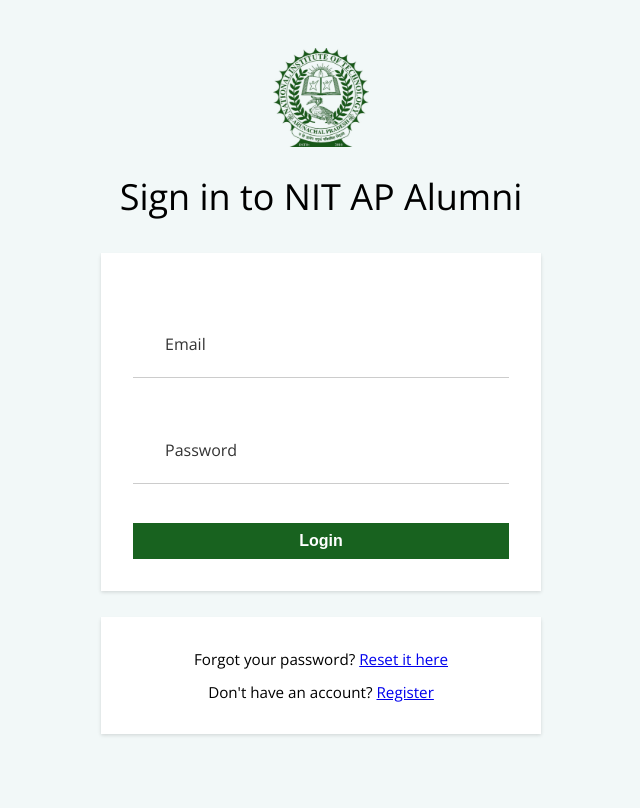
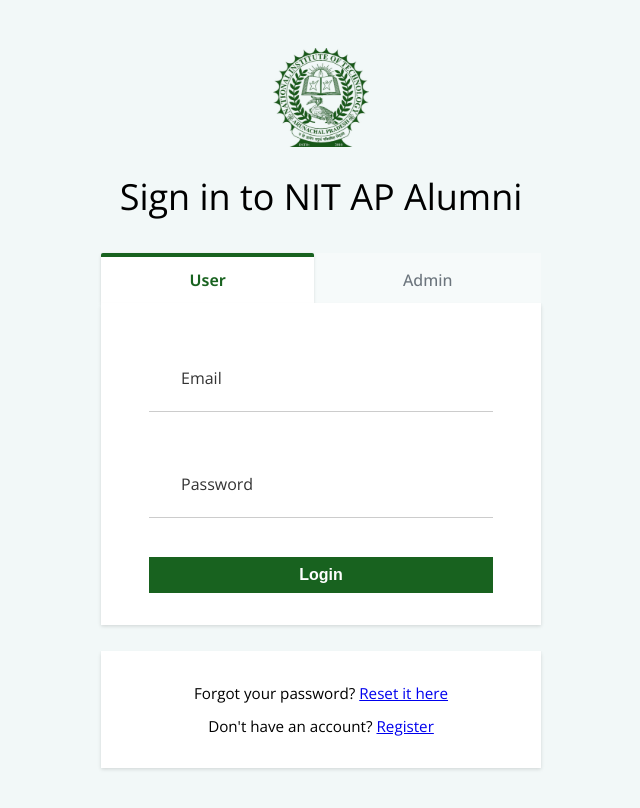
Before and after one commit to tripathics/alumni-portal, a React (Vite) app in the folder client/: page /login in a window 1280 px wide. Shown: the top 808 px of the page, without its empty margins (319-959 px from the left). Built offline with nearby package versions, Linux system fonts and the light colour scheme; no server answers; some icons are missing.

Commit message:
add separate layout for login and register page, minor fixes

```diff
--- a/client/index.html
+++ b/client/index.html
@@ -8,7 +8,7 @@
     <link rel="preconnect" href="https://fonts.googleapis.com" />
     <link rel="preconnect" href="https://fonts.gstatic.com" crossorigin />
     <link
-      href="https://fonts.googleapis.com/css2?family=Libre+Baskerville:wght@400;700&family=Open+Sans:wght@300;400;500;600;700;800&display=swap"
+      href="https://fonts.googleapis.com/css2?family=Libre+Baskerville:wght@400;700&family=Open+Sans:wght@300;400;450;500;550;600;650;700;800&display=swap"
       rel="stylesheet"
     />
 
--- a/client/src/App.jsx
+++ b/client/src/App.jsx
@@ -19,14 +19,14 @@
   SubmissionUpdates,
 } from "./views/(dashboard)/Admin/page";
 import Alumni, { MembershipForm } from "./views/(dashboard)/Alumni/page";
+import AuthLayout from "./components/layouts/Auth";
 
 const router = createBrowserRouter(
   createRoutesFromElements(
-    <Route path="/" element={<RootLayout />}>
+    <Route path="/">
+      <Route element={<RootLayout />}>
         <Route path="" element={<Home />} />
         <Route path="about" element={<About />} />
-      <Route path="login" element={<Login />} />
-      <Route path="register" element={<Register />} />
         <Route element={<ProtectedRoutes />}>
           <Route path="admin" element={<Admin />}>
             <Route path="" element={<Dashboard />} />
@@ -46,6 +46,11 @@
         </Route>
         <Route path="*" element={<h1>404 Not found</h1>} />
       </Route>
+      <Route element={<AuthLayout />}>
+        <Route path="login" element={<Login />} />
+        <Route path="register" element={<Register />} />
+      </Route>
+    </Route>
   )
 );
 
--- a/client/src/components/Modal/Modal.module.scss
+++ b/client/src/components/Modal/Modal.module.scss
@@ -1,5 +1,5 @@
 .darkBG {
-  background-color: rgba(255, 255, 255, 0.8);
+  background-color: rgba(255, 255, 255, 0.75);
   position: fixed;
   top: 0;
   bottom: 0;
--- /dev/null
+++ b/client/src/components/layouts/Auth/index.jsx
@@ -0,0 +1,11 @@
+import { Outlet } from "react-router";
+
+const AuthLayout = () => (
+  <div className="__layout">
+    <main className="__layout-main">
+      <Outlet />
+    </main>
+  </div>
+);
+
+export default AuthLayout;
--- a/client/src/components/layouts/Dashboard/Dashboard.module.scss
+++ b/client/src/components/layouts/Dashboard/Dashboard.module.scss
@@ -192,6 +192,19 @@
           text-decoration: none;
           color: #272727;
           transition: 0.12s ease-in-out;
+
+          &::before {
+            border-radius: 4px;
+            content: "";
+            width: 4px;
+            height: 100%;
+            background-color: #18621f;
+            position: absolute;
+            left: -8px;
+            transform-origin: right;
+            transform: scaleX(0);
+            transition: 0.12s ease-in-out;
+          }
         }
 
         .sidebar-nav-link:hover {
@@ -202,13 +215,7 @@
           background-color: rgba(24, 98, 31, 0.1);
 
           &::before {
-            border-radius: 4px;
-            content: "";
-            width: 4px;
-            height: 100%;
-            background-color: #18621f;
-            position: absolute;
-            left: -8px;
+            transform: scaleX(1);
           }
         }
       }
--- a/client/src/components/layouts/Root/index.jsx
+++ b/client/src/components/layouts/Root/index.jsx
@@ -1,18 +1,7 @@
 import Navigation from "./Navigation/Navigation";
-import { Outlet, useLocation } from "react-router";
+import { Outlet } from "react-router";
 
 const Layout = () => {
-  const location = useLocation();
-  if (["/login", "/register"].includes(location.pathname)) {
-    return (
-      <div className="__layout">
-        <main className="__layout-main">
-          <Outlet />
-        </main>
-      </div>
-    );
-  }
-
   return (
     <div className="__layout">
       <Navigation />
--- a/client/src/views/(dashboard)/Admin/dashboard/page.jsx
+++ b/client/src/views/(dashboard)/Admin/dashboard/page.jsx
@@ -1,9 +1,11 @@
+import styles from "@/components/layouts/Dashboard/Dashboard.module.scss";
 
 const Dashboard = () => {
-
-    return (<>
-        <h1>Dashboard Layout based on profile layout</h1>
-    </>)
-}
+  return (
+    <div>
+      <section className={styles.box}>Hello</section>
+    </div>
+  );
+};
 
 export default Dashboard;
--- a/client/src/views/(users)/Login/page.jsx
+++ b/client/src/views/(users)/Login/page.jsx
@@ -23,6 +23,7 @@
     formState: { errors },
     handleSubmit,
   } = useForm();
+  const [userType, setUserType] = useState("user"); // ['user', 'admin'
   const [error, setError] = useState(null);
 
   const [loading, setLoading] = useState(false);
@@ -73,9 +74,27 @@
             </button>
           </div>
         )}
+
+        <div className={styles["tabs"]}>
+          <button
+            onClick={() => setUserType("user")}
+            className={cx(styles.tab, { [styles.active]: userType === "user" })}
+          >
+            User
+          </button>
+          <button
+            onClick={() => setUserType("admin")}
+            className={cx(styles.tab, {
+              [styles.active]: userType === "admin",
+            })}
+          >
+            Admin
+          </button>
+        </div>
+        <div className={cx(styles["box"], styles["form-box"])}>
           <form
             onSubmit={handleSubmit(onSubmit)}
-          className={cx(styles["login-form"], styles["box"])}
+            className={cx(styles["login-form"])}
           >
             <TextField
               type="text"
@@ -109,6 +128,7 @@
               </Button>
             </div>
           </form>
+        </div>
         <div className={cx(styles["box"], styles["action-links"])}>
           <p>
             Forgot your password?{" "}
--- a/client/src/views/(users)/user.module.scss
+++ b/client/src/views/(users)/user.module.scss
@@ -10,6 +10,9 @@
   margin-bottom: 1.6rem;
   background-color: white;
   box-shadow: var(--box-bs);
+}
+.box.form-box {
+  padding: 1rem 3rem 2rem;
 }
 
 .error {
@@ -89,3 +92,38 @@
   font-size: 0.95rem;
   text-align: center;
 }
+
+.tabs {
+  display: flex;
+  flex-direction: row;
+  align-items: center;
+
+  &>.tab {
+    flex-grow: 1;
+    border: none;
+    background-color: rgba(255, 255, 255, 0.25);
+    padding: 0.75rem 1.25rem;
+    font-family: 'Open Sans', serif;
+    font-size: 1rem;
+    font-weight: 500;
+    color: var(--text-muted);
+    text-align: center;
+    box-sizing: content-box;
+    overflow: hidden;
+    transition: all 0.2s ease-in-out;
+    border-top: solid 4px transparent;
+
+    &:hover {
+      cursor: pointer;
+    }
+
+    &.active {
+      background-color: white;
+      box-shadow: var(--box-bs);
+      color: var(--primary);
+      border-radius: 2px 2px 0 0;
+      border-top: solid 4px var(--primary);
+      font-weight: 650;
+    }
+  }
+}
```
Lines whose indentation alone changed are shown as unchanged.
